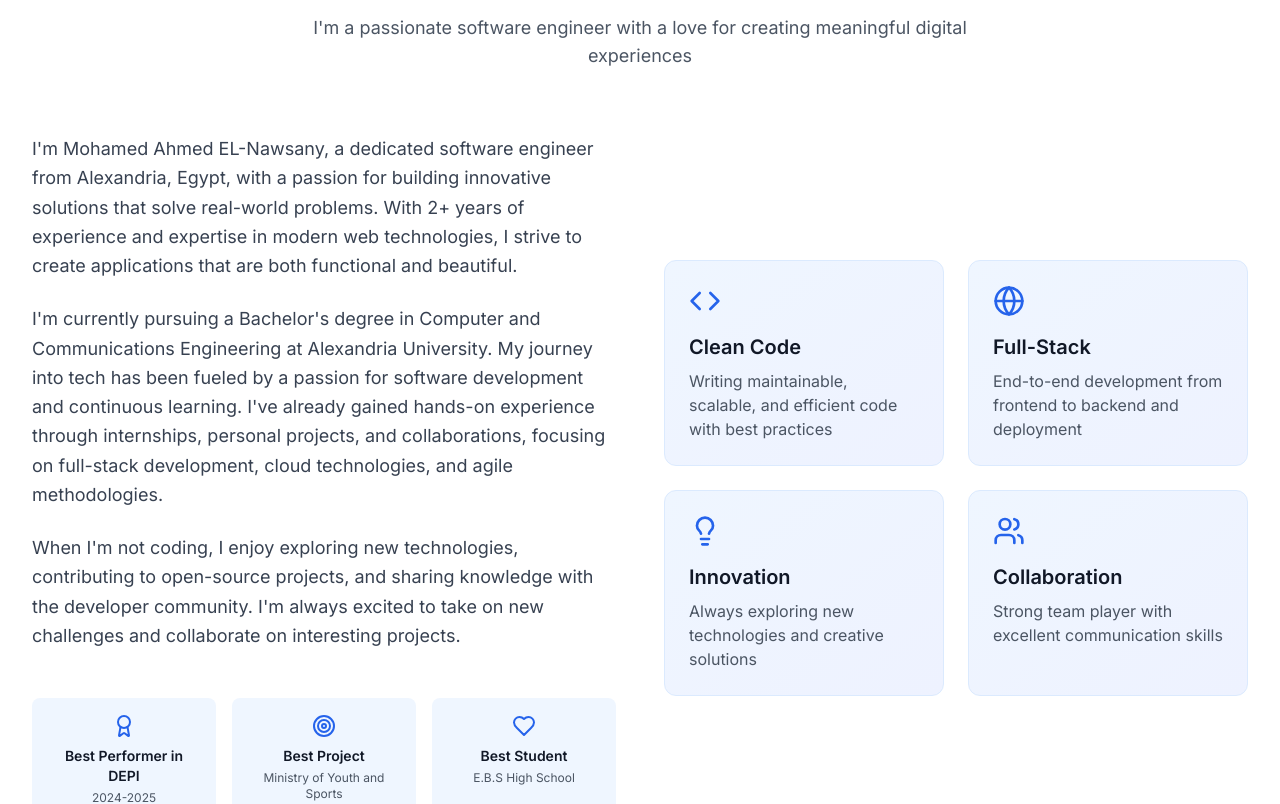
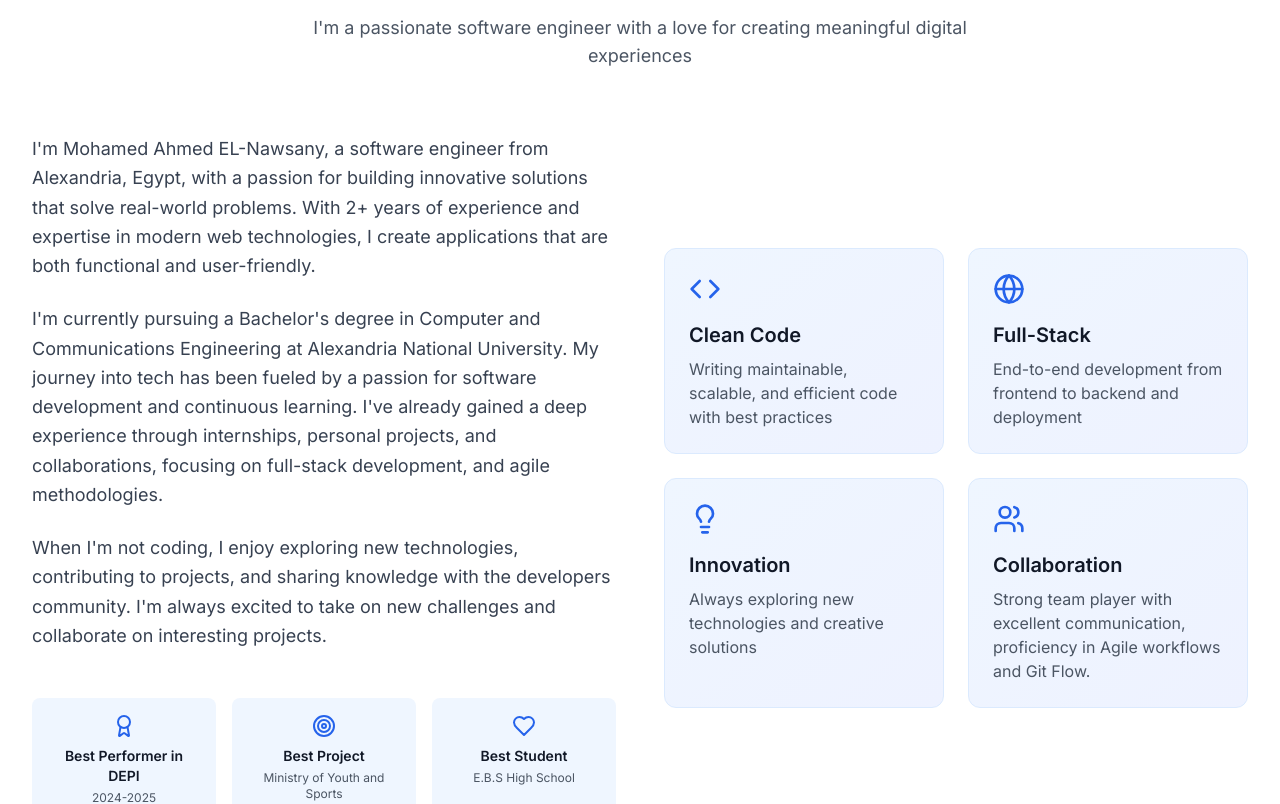
Before and after one commit to MohamedNawsany/MyPortfolio, a Next.js app: page /en in a window 1280 px wide. Shown: the part 1000-1804 px from the top of the page. Built offline with nearby package versions, Linux system fonts and the light colour scheme.

Commit message:
enhance in messages and projects

```diff
--- a/messages/en.json
+++ b/messages/en.json
@@ -22,9 +22,9 @@
   "about": {
     "title": "About Me",
     "subtitle": "I'm a passionate software engineer with a love for creating meaningful digital experiences",
-    "paragraph1": "I'm Mohamed Ahmed EL-Nawsany, a dedicated software engineer from Alexandria, Egypt, with a passion for building innovative solutions that solve real-world problems. With 2+ years of experience and expertise in modern web technologies, I strive to create applications that are both functional and beautiful.",
-    "paragraph2": "I'm currently pursuing a Bachelor's degree in Computer and Communications Engineering at Alexandria University. My journey into tech has been fueled by a passion for software development and continuous learning. I've already gained hands-on experience through internships, personal projects, and collaborations, focusing on full-stack development, cloud technologies, and agile methodologies.",
-    "paragraph3": "When I'm not coding, I enjoy exploring new technologies, contributing to open-source projects, and sharing knowledge with the developer community. I'm always excited to take on new challenges and collaborate on interesting projects.",
+    "paragraph1": "I'm Mohamed Ahmed EL-Nawsany, a software engineer from Alexandria, Egypt, with a passion for building innovative solutions that solve real-world problems. With 2+ years of experience and expertise in modern web technologies, I create applications that are both functional and user-friendly.",
+    "paragraph2": "I'm currently pursuing a Bachelor's degree in Computer and Communications Engineering at Alexandria National University. My journey into tech has been fueled by a passion for software development and continuous learning. I've already gained a deep experience through internships, personal projects, and collaborations, focusing on full-stack development, and agile methodologies.",
+    "paragraph3": "When I'm not coding, I enjoy exploring new technologies, contributing to projects, and sharing knowledge with the developers community. I'm always excited to take on new challenges and collaborate on interesting projects.",
     "highlights": {
       "cleanCode": {
         "title": "Clean Code",
@@ -40,7 +40,7 @@
       },
       "collaboration": {
         "title": "Collaboration",
-        "description": "Strong team player with excellent communication skills"
+        "description": "Strong team player with excellent communication, proficiency in Agile workflows and Git Flow."
       }
     },
     "achievements": {
--- a/src/components/organisms/Projects.tsx
+++ b/src/components/organisms/Projects.tsx
@@ -34,10 +34,34 @@ const projects: Project[] = [
     image: "https://images.pexels.com/photos/1118873/pexels-photo-1118873.jpeg?auto=compress&cs=tinysrgb&w=800",
     technologies: ["React", "OpenWeather API", "Chart.js", "Tailwind CSS"],
     githubUrl: "https://github.com/MohamedNawsany",
-    liveUrl: "#",
+    liveUrl: "https://restaurant-simple-website.vercel.app/",
     featured: false
   },
   {
+    title: "Restaurant simple website",
+    description: "A responsive restaurant website with a user-friendly interface and a visually appealing design.",
+    image: "https://images.pexels.com/photos/265087/pexels-photo-265087.jpeg?auto=compress&cs=tinysrgb&w=800",
+    technologies: ["HTML5", "CSS3", "JavaScript"],
+    githubUrl: "https://github.com/MohamedNawsany/Restaurant-simple-website",
+    liveUrl: "https://restaurant-simple-website.vercel.app/",
+    featured: false
+  },  {
+    title: "Fokir Website",
+    description: "Portfolio template for web developers and designers with a clean and modern design.",
+    image: "https://images.pexels.com/photos/265087/pexels-photo-265087.jpeg?auto=compress&cs=tinysrgb&w=800",
+    technologies: ["HTML5", "CSS3", "JavaScript"],
+    githubUrl: "https://github.com/MohamedNawsany/Fokir",
+    liveUrl: "https://fokir-weld-ten.vercel.app/",
+    featured: false
+  },  {
+    title: "Fokir Website",
+    description: "Analytics dashboard for social media management with data visualization, scheduling tools, and performance metrics.",
+    image: "https://images.pexels.com/photos/265087/pexels-photo-265087.jpeg?auto=compress&cs=tinysrgb&w=800",
+    technologies: ["Next.js", "Python", "FastAPI", "Chart.js", "Redis"],
+    githubUrl: "https://github.com/MohamedNawsany",
+    liveUrl: "#",
+    featured: false
+  },  {
     title: "Fokir Website",
     description: "Analytics dashboard for social media management with data visualization, scheduling tools, and performance metrics.",
     image: "https://images.pexels.com/photos/265087/pexels-photo-265087.jpeg?auto=compress&cs=tinysrgb&w=800",
```
